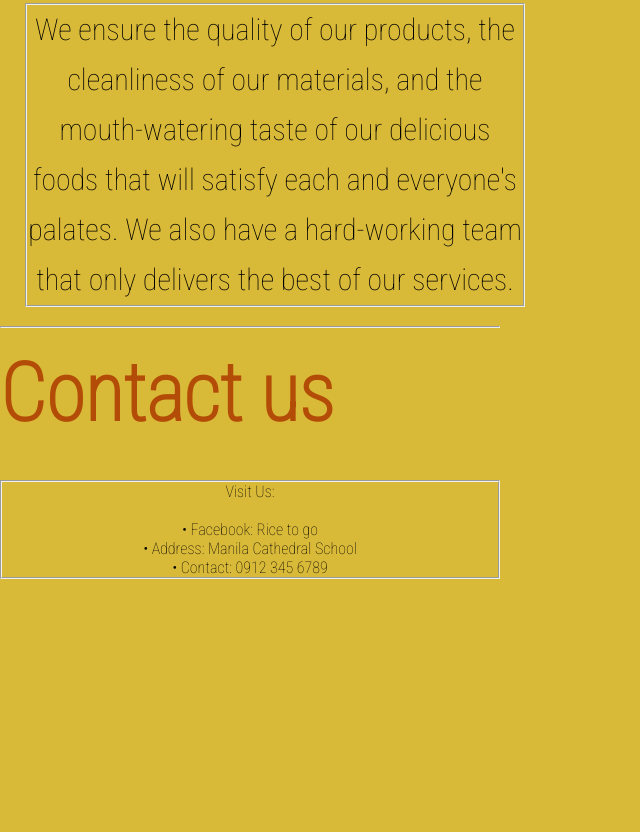
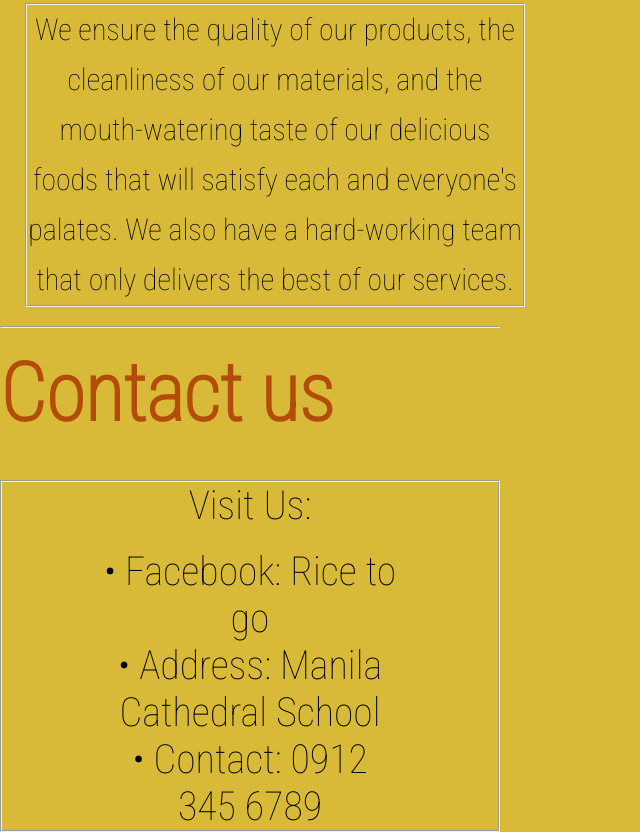
Before and after one commit to norpheusstudio/codestoragefiles, a plain HTML site: page Dianne/diannepeta.html in a window 1280 px wide. Shown: the part 2684-3516 px from the top of the page, without its empty margins (0-640 px from the left). Before the commit the page ends 3263 px from the top, so only its background shows below. Drawn offline with Linux system fonts and the light colour scheme.

Commit message:
Update practical.css

```diff
--- a/Dianne/practical.css
+++ b/Dianne/practical.css
@@ -83,3 +83,11 @@ ul li a:hover{
 fieldset{
 	text-align:  center;
 }
+
+.p1 {
+    font-size: 40px;
+}
+fieldset .p1 {
+    padding-right: 100px;
+    padding-left: 100px;
+}
```
